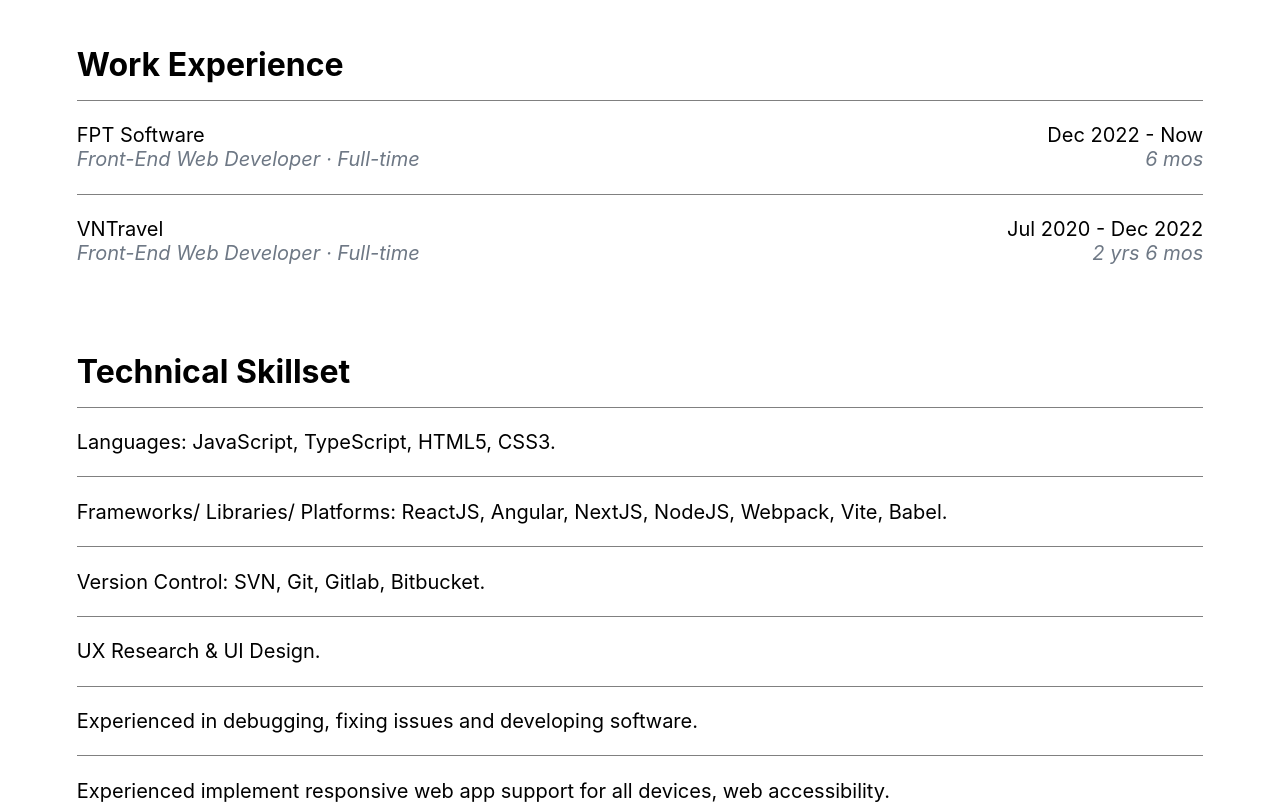
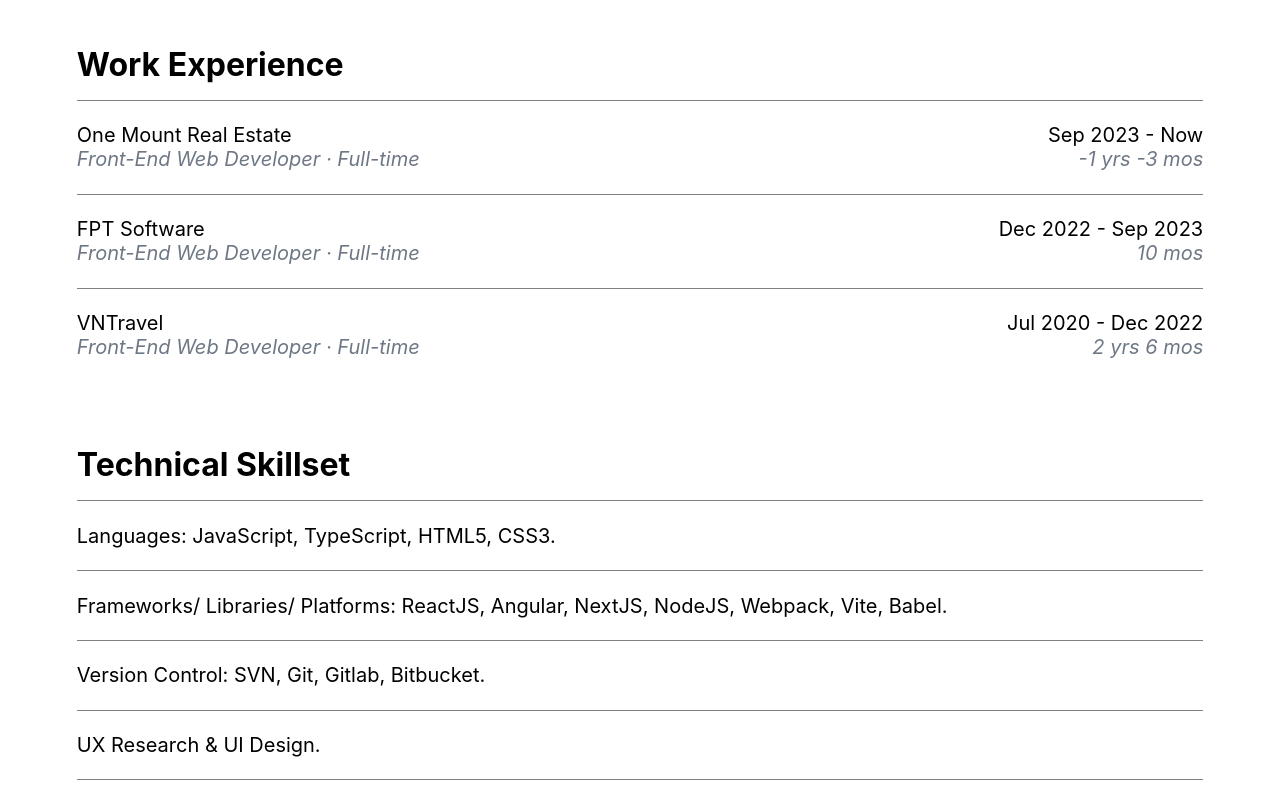
Before and after one commit to hoagVu/portfolio, a React (Vite) app: page / in a window 1280 px wide. Shown: the part 940-1744 px from the top of the page. Built offline with nearby package versions, Linux system fonts and the light colour scheme; a web font is replaced by a local one.

Commit message:
fix image

```diff
--- a/src/features/info/seeWorks/SeeWorks.scss
+++ b/src/features/info/seeWorks/SeeWorks.scss
@@ -53,7 +53,7 @@
   color: var(--text-primary);
   padding: 2em 0 0 2em;
   border-radius: 10px;
-  max-height: 600px;
+  max-height: 800px;
   display: flex;
   justify-content: space-between;
   overflow: hidden;
--- a/src/features/info/workExperience/utils.ts
+++ b/src/features/info/workExperience/utils.ts
@@ -1,17 +1,35 @@
+export const getTimeExp = () => {
+  const startDate = new Date("2023-09-01");
+  const currentDate = new Date();
+  const monthsDiff =
+    (currentDate.getFullYear() - startDate.getFullYear()) * 12 +
+    currentDate.getMonth() -
+    startDate.getMonth();
+  console.log("monthsDiff", monthsDiff);
+  return Math.floor(monthsDiff / 12)
+    ? `${Math.floor(monthsDiff / 12)} yrs ${monthsDiff % 12} mos`
+    : `${monthsDiff} mos`;
+};
+
 export const workList = [
   {
     id: 1,
-    companyName: "FPT Software",
-    timeServing: "Dec 2022 - Now",
-    workingDuration:
-      new Date().getMonth() <= 11
-        ? `${new Date().getMonth() + 1} mos`
-        : `1 yrs ${new Date().getMonth() + 1} mos`,
+    companyName: "One Mount Real Estate",
+    timeServing: "Sep 2023 - Now",
+    workingDuration: getTimeExp(),
     companyAddress: "Thach That, Hanoi, Vietnam · On-site",
     role: "Front-End Web Developer · Full-time",
   },
   {
     id: 2,
+    companyName: "FPT Software",
+    timeServing: "Dec 2022 - Sep 2023",
+    workingDuration: "10 mos",
+    companyAddress: "Thach That, Hanoi, Vietnam · On-site",
+    role: "Front-End Web Developer · Full-time",
+  },
+  {
+    id: 3,
     companyName: "VNTravel",
     timeServing: "Jul 2020 - Dec 2022",
     companyAddress: "36 Hoang Cau, Dong Da, Ha Noi · On-site",
@@ -51,10 +69,12 @@
   },
   {
     id: 6,
-    skill: "Experienced implement responsive web app support for all devices, web accessibility.",
+    skill:
+      "Experienced implement responsive web app support for all devices, web accessibility.",
   },
   {
     id: 7,
-    skill: "Skilled in leading teams, overseeing tasks and resolving issues, collaborating with cross-functional teams including QA, PM, and UI/UX, and adept at negotiating to align with customer requirements and define project concepts."
-  }
+    skill:
+      "Skilled in leading teams, overseeing tasks and resolving issues, collaborating with cross-functional teams including QA, PM, and UI/UX, and adept at negotiating to align with customer requirements and define project concepts.",
+  },
 ];
```
Also changed, not shown: src/features/info/seeWorks/SeeWorks.tsx (+8 -4 lines), src/assets/images/mytourSP.png.
